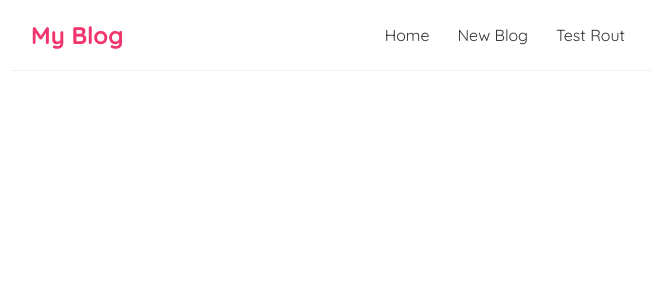
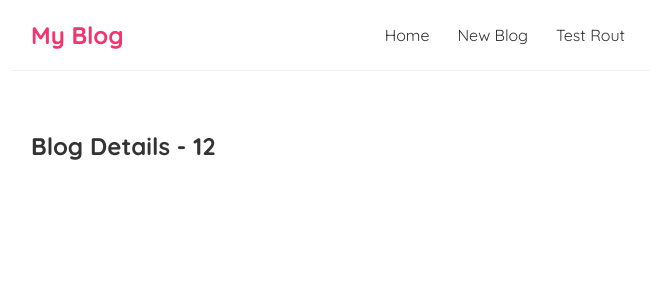
Before and after one commit to naveendray/personal-blog, a React (Create React App) app: page /blogs/12 in a window 1280 px wide. Shown: the top 300 px of the page, without its empty margins (309-965 px from the left). Built offline with nearby package versions, Linux system fonts and the light colour scheme.

Commit message:
stage-25 redirect to blog details page with the id on click

```diff
--- a/src/App.js
+++ b/src/App.js
@@ -4,6 +4,7 @@
 import Create from './Create';
 import Test from './Test';
 import { BrowserRouter as Router, Route, Switch } from 'react-router-dom';
+import BlogDetails from './BlogDetails';
 
 function App() {
 
@@ -20,11 +21,14 @@
           <Route exact path="/">
               <Home />
           </Route>
-          <Route path="/create">
+          <Route exact path="/create">
             <Create />
           </Route>
-          <Route path="/test">
+          <Route exact path="/test">
             <Test />
+          </Route>
+          <Route exact path="/blogs/:id">
+            <BlogDetails />
           </Route>
         </Switch>
       </div>
--- /dev/null
+++ b/src/BlogDetails.js
@@ -0,0 +1,13 @@
+import { useParams } from "react-router-dom/cjs/react-router-dom";
+
+const BlogDetails = () => {
+    const { id } = useParams()
+
+    return (
+        <div className="blog-details">
+            <h2>Blog Details - { id }</h2>
+        </div>
+     );
+}
+
+export default BlogDetails;
--- a/src/BlogList.js
+++ b/src/BlogList.js
@@ -1,3 +1,5 @@
+import { Link } from "react-router-dom/cjs/react-router-dom.min";
+
 const BlogList = (props) => {
 
     const blogs = props.data;
@@ -8,7 +10,9 @@
             <h2>{ title }</h2>
                {blogs.map((blog) => (
                 <div className="blog-preview" key={blog.id}>
+                    <Link to={`/blogs/${blog.id}`}>
                     <h2>{ blog.title }</h2>
+                    </Link>
                     <p>Written by {blog.author}</p>
                 </div>
             ))}
--- a/src/index.css
+++ b/src/index.css
@@ -48,3 +48,6 @@
   color: #f1356d;
   margin-bottom: 8px;
 }
+.blog-preview a{
+  text-decoration: none;
+}
```
